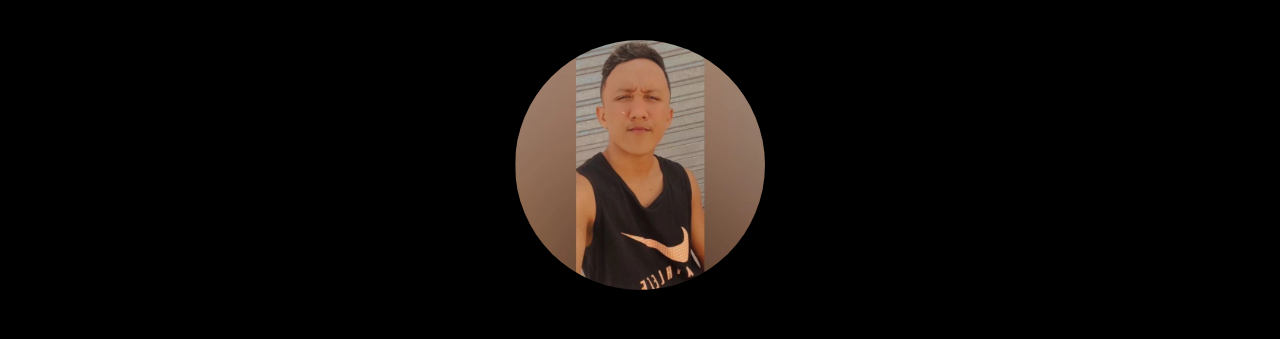
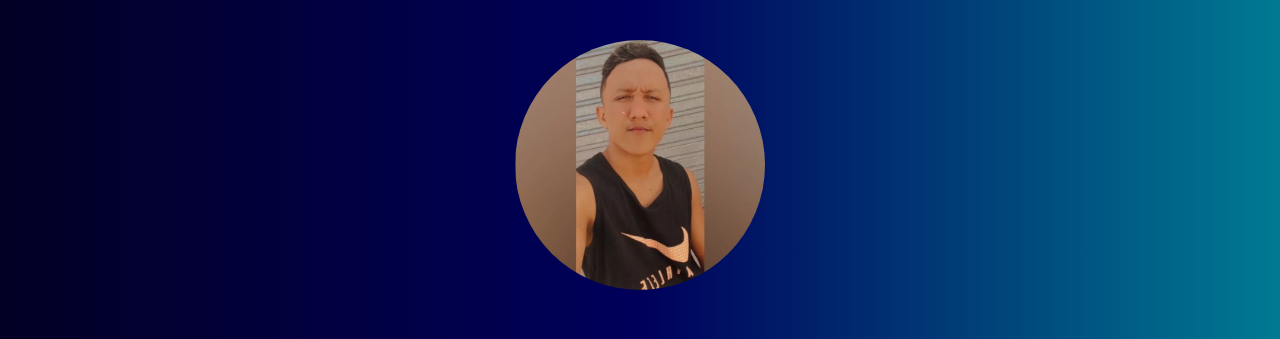
Before and after one commit to walterreiss/Meu-Linktree, a plain HTML site: page index.html in a window 1280 px wide. Shown: the top 339 px of the page. Drawn offline with Linux system fonts and the light colour scheme; files whose address does not match are found by name.

Commit message:
mudando background

```diff
--- a/index.html
+++ b/index.html
@@ -25,7 +25,8 @@
 
 </head>
 
-<body>
+<body style="background: rgb(2,0,36);
+background: linear-gradient(90deg, rgba(2,0,36,1) 0%, rgba(0,0,91,1) 50%, rgba(0,122,147,1) 100%);;">
 
     <main>
         <!--Photo-->
```
